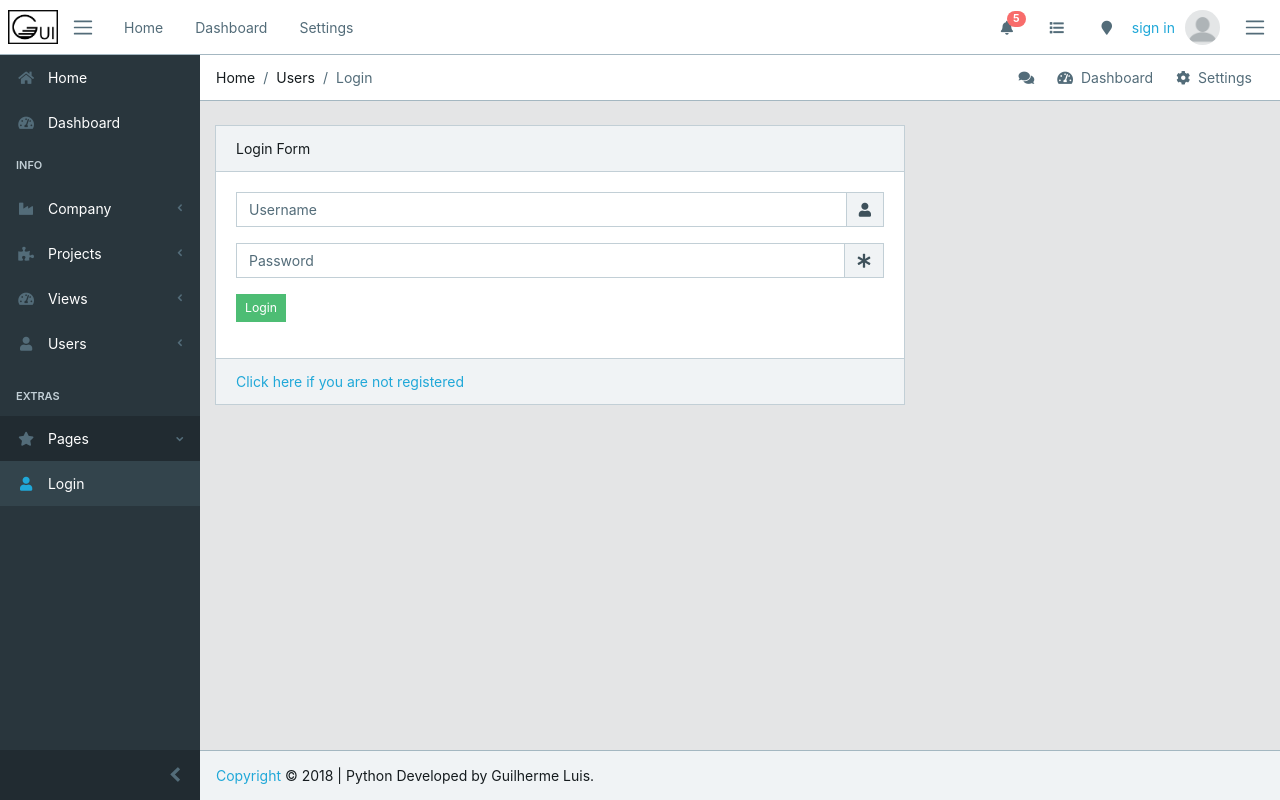
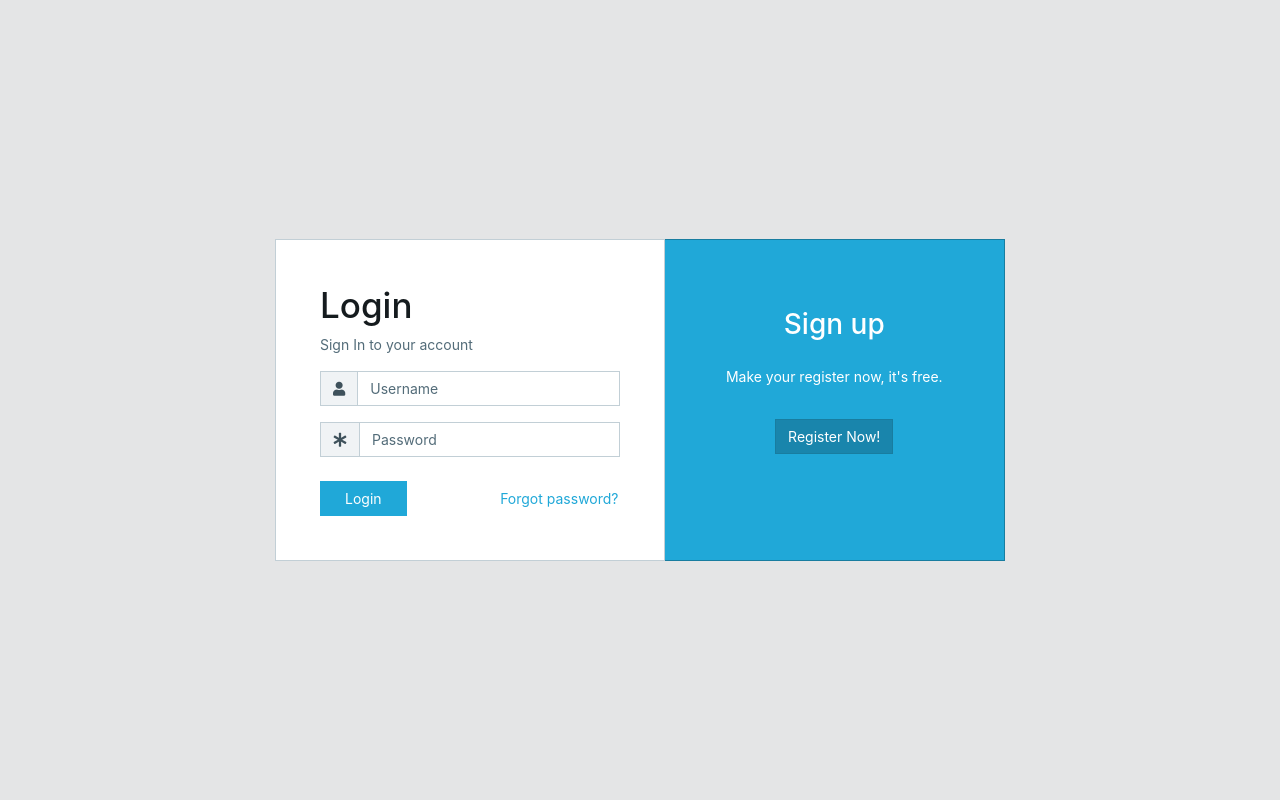
Before and after one commit to srintellikgh/project-management-system, a Django app: page /login/ in a window 1280 px wide. Run offline with Django 3.2, Linux system fonts and the light colour scheme; some libraries are stand-ins or nearby versions.

Commit message:
New login page

```diff
--- a/core/templates/core/base.html
+++ b/core/templates/core/base.html
@@ -26,7 +26,7 @@
   <link href="{% static 'core/css/estilo.css' %}" rel="stylesheet">
 
 </head>
-
+{% block body %}
 <body class="app header-fixed sidebar-fixed aside-menu-fixed aside-menu-hidden">
   <header class="app-header navbar">
     <button class="navbar-toggler mobile-sidebar-toggler d-lg-none mr-auto" type="button">
@@ -423,4 +423,5 @@
     <script src="{% static 'core/js/main.js'%}"></script>
 
 </body>
+{% endblock body %}
 </html>
--- a/register/templates/register/login.html
+++ b/register/templates/register/login.html
@@ -1,4 +1,4 @@
-{% extends 'core/base.html' %}
+<!--{% extends 'core/base.html' %}-->
 {% load staticfiles %}
 
 {% block breadcrumb %}
@@ -7,19 +7,22 @@
         <li class="breadcrumb-item active">Login</li>
 {% endblock breadcrumb%}
 
-{% block content %}
+{% block body %}
+<body class="app flex-row align-items-center">
     <div class="container">
-    <div class="row">
-        <div class="col-sm-8 col-12">
-            <div class="card">
-                <div class="card-header">
-                Login Form
-                </div>
+        <div class="row justify-content-center">
+            <div class="col-md-8">
+                <div class="card-group">
+                    <div class="card p-4">
                         <div class="card-body">
                             <form method="post" action="{% url 'core:login' %}">
                                 {% csrf_token %}
-                        <div class="form-group">
-                            <div class="input-group">
+                                <h1>Login</h1>
+                                <p class="text-muted">Sign In to your account</p>
+                                <div class="input-group mb-3">
+                                    <div class="input-group-prepend">
+                                        <span class="input-group-text"><i class="fa fa-user"></i></span>
+                                    </div>
                                     <input type="text"
                                        class="form-control"
                                        name="{{ login_form.username.name }}"
@@ -28,13 +31,11 @@
                                        {% if login_form.username.value != None %}value="{{ login_form.username.value|stringformat:'s' }}"{% endif %}
                                        maxlength="{{ login_form.username.field.max_length }}"
                                        {% if login_form.username.field.required %}required{% endif %}>
-                                <div class="input-group-append">
-                                    <span class="input-group-text"><i class="fa fa-user"></i></span>
                                 </div>
+                                <div class="input-group mb-4">
+                                    <div class="input-group-prepend">
+                                        <span class="input-group-text"><i class="fa fa-asterisk"></i></span>
                                     </div>
-                        </div>
-                        <div class="form-group">
-                            <div class="input-group">
                                     <input type="password"
                                        class="form-control"
                                        name="{{ login_form.password.name }}"
@@ -43,26 +44,53 @@
                                        {% if login_form.password.value != None %}value="{{ login_form.password.value|stringformat:'s' }}"{% endif %}
                                        maxlength="{{ login_form.password.field.max_length }}"
                                        {% if login_form.password.field.required %}required{% endif %}>
-                                <div class="input-group-append">
-                                    <span class="input-group-text"><i class="fa fa-asterisk"></i></span>
                                 </div>
+                                <div class="row">
+                                    <div class="col-6">
+                                        <button type="submit" class="btn btn-primary px-4">Login</button>
                                     </div>
+                                    <div class="col-6 text-right">
+                                        <button type="button" class="btn btn-link px-0">Forgot password?</button>
                                     </div>
                                     {% if login_form.errors %}
-                        <div class="alert alert-danger" role="alert">
+                                    <div class="alert alert-danger col-12 mt-3" role="alert">
                                         Wrong username or password
                                     </div>
                                     {% endif %}
-                        <div class="form-group form-actions">
-                            <button type="submit" class="btn btn-sm btn-success">Login</button>
                                 </div>
                             </form>
                         </div>
-                <div class="card-footer">
-                    <a href="{% url 'register:new-user' %}">Click here if you are not registered</a>
+                    </div>
+                    <div class="card text-white bg-primary py-5 d-md-down-none" style="width:44%">
+                        <div class="card-body text-center">
+                            <div>
+                                <h2>Sign up</h2>
+                                <p class="mt-4">Make your register now, it's free.</p>
+                                <a href="{% url 'register:new-user' %}" class="btn btn-primary active mt-3">Register Now!</a>
                             </div>
                         </div>
                     </div>
                 </div>
             </div>
+        </div>
+    </div>
+
+  <!-- Bootstrap and necessary plugins -->
+    <script src="{% static 'core/vendors/js/jquery.min.js'%}"></script>
+    <script src="{% static 'core/vendors/js/popper.min.js'%}"></script>
+    <script src="{% static 'core/vendors/js/bootstrap.min.js'%}"></script>
+    <script src="{% static 'core/vendors/js/pace.min.js'%}"></script>
+    <script src="{% static 'core/vendors/js/Chart.min.js'%}"></script>
+
+  <!-- CoreUI main scripts -->
+
+    <script src="{% static 'core/js/app.js'%}"></script>
+
+  <!-- Plugins and scripts required by this views -->
+
+  <!-- Custom scripts required by this view -->
+    <script src="{% static 'core/js/main.js'%}"></script>
+
+</body>
+
 {% endblock %}
```
Also changed, not shown: db.sqlite3. Lines whose indentation alone changed are shown as unchanged.
